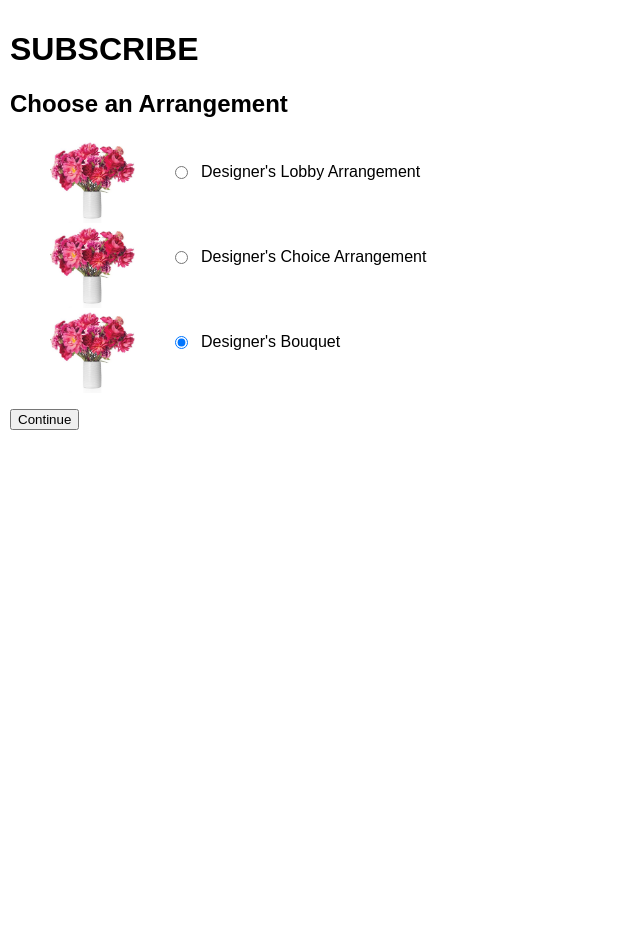
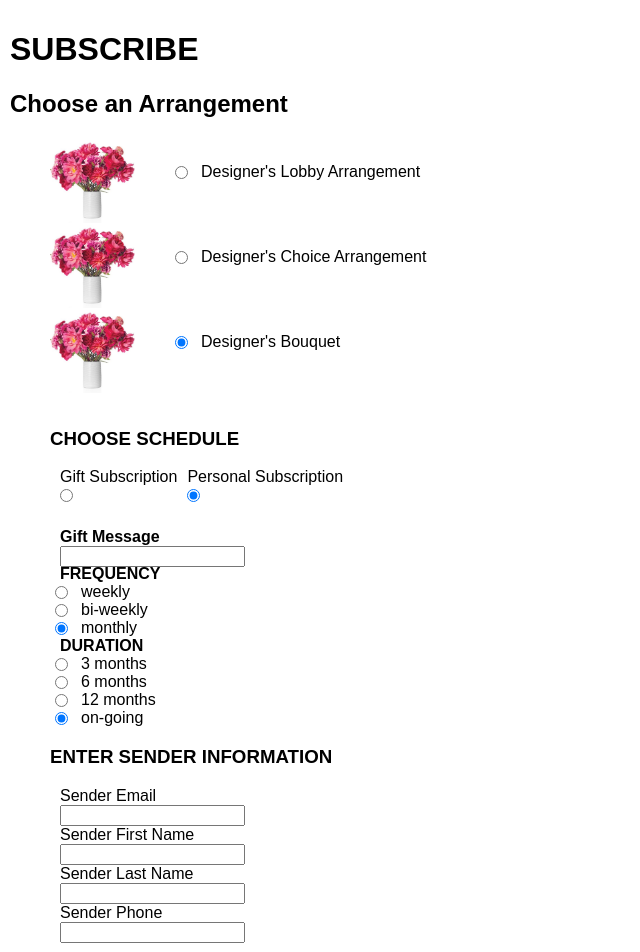
Before and after one commit to selvinor/selvin-subscription-client, a React (Create React App) app: page / in a window 1280 px wide. Shown: the top 952 px of the page, without its empty margins (0-640 px from the left). Before the commit the page ends 800 px from the top, so only its background shows below. Built offline with nearby package versions, Linux system fonts and the light colour scheme.

Commit message:
aligned html columns

```diff
--- a/src/components/subscription-add-form.css
+++ b/src/components/subscription-add-form.css
@@ -56,6 +56,6 @@ label.frequency , label.duration {
   float: left;
 }
 
-.buyerInfo {
+.senderInfo {
   margin-top: 15px;
 }
--- a/src/components/subscription-add-form.js
+++ b/src/components/subscription-add-form.js
@@ -82,23 +82,33 @@ export class SubscriptionAddForm extends React.Component {
     // arrangementChosen
     // subscriptionChosen
     // recipientsChosen
+
+    let formFields = `
+
+    `
+
+    if (this.props.arrangementChosen) {
+      subscriptionFields = {subscriptionInput};
+    }
+
     if (this.props.recipientsChosen) {
       formButton = (<button type="submit" disabled={this.props.pristine || this.props.submitting}>Submit</button>);
     } else {
       formButton = ( <button type="button">Continue</button>);
     }
 
-    if (this.props.arrangementChosen) {
-      subscriptionFields = {subscriptionInput};
-    }
+
+
+
+
 
     return (
       <div>
         <h1>SUBSCRIBE</h1>
-        <h2>Choose an Arrangement</h2>
         <form onSubmit={this.props.handleSubmit(values => this.onSubmit(values))}>
           {successMessage}
           {errorMessage}
+          <h2>Choose an Arrangement</h2>
           <ul>
             <li className="arrangement">
               <div className="thumb">
@@ -139,13 +149,125 @@ export class SubscriptionAddForm extends React.Component {
                 />
               </div>
             </li>
-          {subscriptionFields}
+          </ul>
+          <ul>
+            <li className="gift">
+              <h3>CHOOSE SCHEDULE</h3>
+              <div className="gift form-input">
+                <label htmlFor="large">Gift Subscription
+                  <Field
+                  name="gift"
+                  type="radio"
+                  component={Input}
+                  className="gift"
+                /></label>
+              </div>
+              <div className="personal form-input">
+                <label htmlFor="large">Personal Subscription
+                <Field
+                  name="gift"
+                  type="radio"
+                  component={Input}
+                  className="personal"
+                /></label>
+              </div>
+              <div className="form-input">
+                <label htmlFor="giftmsg" className="giftMsg">Gift Message
+                  <Field
+                    name="giftmsg"
+                    type="textarea"
+                    component={Input}
+                  /></label>
+              </div>
+            </li>
+            <li>
+              <div className="frequency form-input">
+                <label className="frequency">FREQUENCY</label>
+                  <Field
+                    name="frequency"
+                    type="radio"
+                    component={Input}
+                    label="weekly"
+                  />
+                  <Field
+                    name="frequency"
+                    type="radio"
+                    component={Input}
+                    label="bi-weekly"
+                  />
+                  <Field
+                    name="frequency"
+                    type="radio"
+                    component={Input}
+                    label="monthly"
+                  />
+              </div>
+            </li>
+            <li>
+              <div className="form-input duration" >
+                <label className="duration">DURATION</label>
+                  <Field
+                    name="duration"
+                    type="radio"
+                    component={Input}
+                    label="3 months"
+                  />
+                  <Field
+                    name="duration"
+                    type="radio"
+                    component={Input}
+                    label="6 months"
+                  />
+                  <Field
+                    name="duration"
+                    type="radio"
+                    component={Input}
+                    label="12 months"
+                  />
+                  <Field
+                    name="duration"
+                    type="radio"
+                    component={Input}
+                    label="on-going"
+                  />
+              </div>
+            </li>
+            <li>
+              <h3>ENTER SENDER INFORMATION</h3>
+              <div className="senderInfo">
+                <label htmlFor="senderEmail" className="senderEmail">Sender Email</label>
+                  <Field
+                    name="senderEmail"
+                    type="email"
+                    component={Input}
+                  />
 
+                <label htmlFor="senderFirstName" className="senderFirstName">Sender First Name</label>
+                  <Field
+                    name="senderFirstName"
+                    type="text"
+                    component={Input}
+                  />
+
+                <label htmlFor="senderLastName" className="senderLastName">Sender Last Name</label>
+                  <Field
+                    name="senderLastName"
+                    type="text"
+                    component={Input}
+                  />
+
+                <label htmlFor="senderPhone" className="senderPhone">Sender Phone</label>
+                  <Field
+                    name="senderPhone"
+                    type="text"
+                    component={Input}
+                  />
+              </div>
+            </li>
           </ul>
           {formButton}
         </form>
       </div>
-
     )
   }
 }
--- a/src/components/subscription-input.js
+++ b/src/components/subscription-input.js
@@ -6,31 +6,31 @@ export default class Input extends React.Component {
     <div>
       <ul>
         <li>
-          <div className="buyerInfo">
-            <label htmlFor="buyerEmail" className="buyerEmail">Buyer Email</label>
+          <div className="senderInfo">
+            <label htmlFor="senderEmail" className="senderEmail">Sender Email</label>
               <Field
-                name="buyerEmail"
+                name="senderEmail"
                 type="email"
                 component={Input}
               />
 
-            <label htmlFor="buyerFirstName" className="buyerFirstName">Buyer First Name</label>
+            <label htmlFor="senderFirstName" className="senderFirstName">Sender First Name</label>
               <Field
-                name="buyerFirstName"
+                name="senderFirstName"
                 type="text"
                 component={Input}
               />
 
-            <label htmlFor="buyerLastName" className="buyerLastName">Buyer Last Name</label>
+            <label htmlFor="senderLastName" className="senderLastName">Sender Last Name</label>
               <Field
-                name="buyerLastName"
+                name="senderLastName"
                 type="text"
                 component={Input}
               />
 
-            <label htmlFor="buyerPhone" className="buyerPhone">Buyer Phone</label>
+            <label htmlFor="senderPhone" className="senderPhone">Sender Phone</label>
               <Field
-                name="buyerPhone"
+                name="senderPhone"
                 type="text"
                 component={Input}
               />
--- a/src/components/subscription-list.js
+++ b/src/components/subscription-list.js
@@ -10,9 +10,9 @@ export class SubscriptionList extends React.Component {
   renderResults() {
     console.log('this.props.subscriptions', this.props.subscriptions);
     const subscriptionList = this.props.subscriptions.map((subscription, index) => {
-      const { buyerEmail, buyerFirstName, buyerLastName, buyerPhone, productCode, productName, productColor, productSize, frequency, duration, gift, giftMsg, color, suspended, delivery } = subscription;
+      const { senderEmail, senderFirstName, senderLastName, senderPhone, productCode, productName, productColor, productSize, frequency, duration, gift, giftMsg, color, suspended, delivery } = subscription;
 
-      return (<li key={index}> {buyerEmail}, {buyerFirstName}, {buyerLastName}, {buyerPhone},  {productCode}, {productName}, {productColor}, {productSize}, {frequency}, {duration}, {gift}, {giftMsg}, {color}, {suspended}, {delivery}</li>)
+      return (<li key={index}> {senderEmail}, {senderFirstName}, {senderLastName}, {senderPhone},  {productCode}, {productName}, {productColor}, {productSize}, {frequency}, {duration}, {gift}, {giftMsg}, {color}, {suspended}, {delivery}</li>)
     });
     return subscriptionList;
   }
```
Lines whose indentation alone changed are shown as unchanged.
